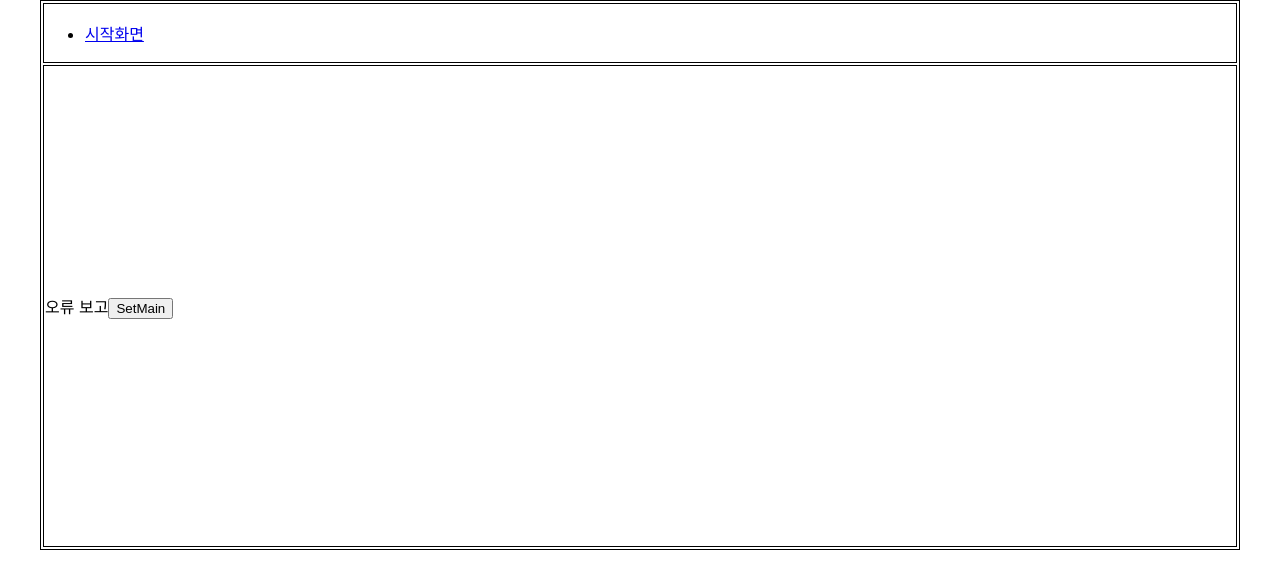
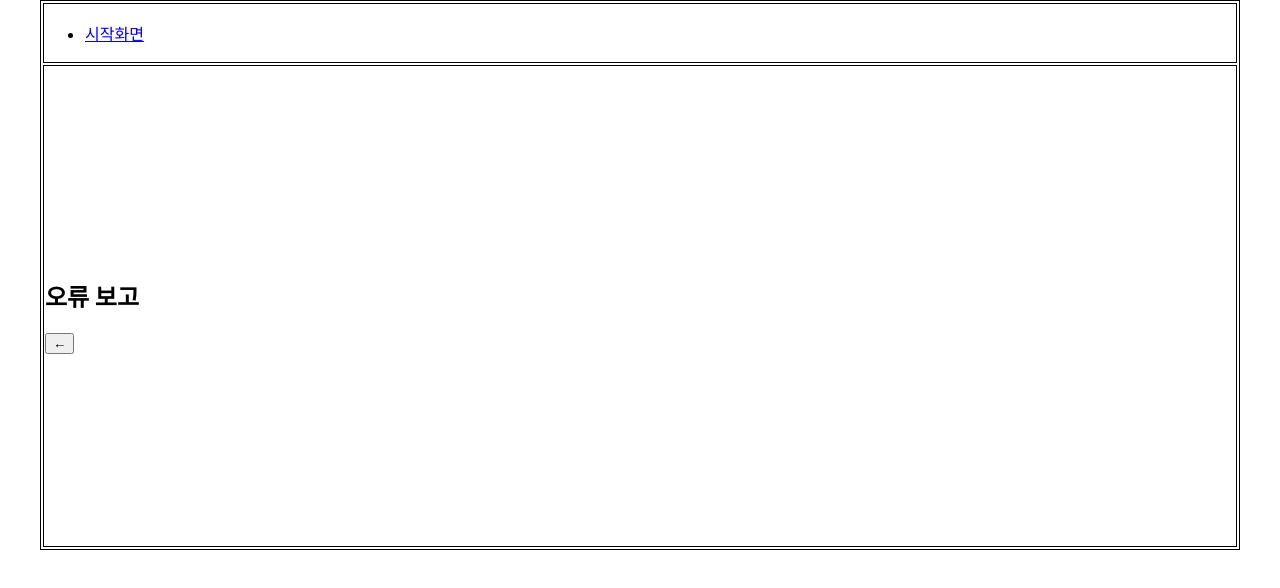
Before and after one commit to phayeon/Borrow-San, a React (Create React App) app in the folder react/: page /claim in a window 1280 px wide. Shown: the top 588 px of the page. Built offline with nearby package versions, Linux system fonts and the light colour scheme.

Commit message:
modify 12-08 19:41

```diff
--- a/react/src/application/components/Claim.jsx
+++ b/react/src/application/components/Claim.jsx
@@ -1,9 +1,11 @@
 const Claim = () => {
     const backpage = () => {window.history.back()}
-    return(<>
-    오류 보고
-    <button onClick={backpage}>SetMain</button>
-    </>)
+    return(
+    <body>
+    <h2>오류 보고</h2>
+    <button onClick={backpage}>←</button>
+    </body>
+    )
 }
 
 export default Claim
--- a/react/src/application/components/ImgReturn.jsx
+++ b/react/src/application/components/ImgReturn.jsx
@@ -6,7 +6,7 @@ const ImgReturn = () => {
                             window.location = "/main"}
     return (
         <body>
-        <button><Link to="/main">←</Link></button>
+        <button><Link to="/mainrent">←</Link></button>
         <label>우산 촬영</label><br/>
         <h1>카메라 자리</h1>
         <button onClick={RentInfo}>촬영</button><br/>
--- a/react/src/application/components/MainRent.jsx
+++ b/react/src/application/components/MainRent.jsx
@@ -6,10 +6,10 @@ const MainRent = () => {
     }
     return (
         <body>
-        <QIalert/>
+        {QIalert}
         <h1>메인화면(대여 중)</h1>
         <input placeholder="Secrch" name="search"/>
-        <button><Link to="/setmenu">메뉴</Link></button><br/>
+        <button><Link to="/setmain">메뉴</Link></button><br/>
         <button><Link to="/imgumb">우산 촬영</Link></button><br/>
         <button><Link to="/claim">오류 보고</Link></button><br/>
         <button><Link to="/imgreturn">반납하기</Link></button>
--- a/react/src/application/components/QrScan.jsx
+++ b/react/src/application/components/QrScan.jsx
@@ -6,6 +6,7 @@ const QrScan = () => {
         <button><Link to="/main">←</Link></button>
         <label>대여 QR스캔</label><br/>
         <h2>카메라 자리</h2>
+        <label>※ 인식 되면 자동으로 화면 이동 ※</label><br/><br/>
         <button><Link to="/qrinput">코드 입력</Link></button>
         <button><Link to="/qrscan">손전등(임시)</Link></button>
         </body>
--- a/react/src/application/components/SetMain.jsx
+++ b/react/src/application/components/SetMain.jsx
@@ -1,10 +1,9 @@
-import { Link } from "react-router-dom"
-
 const SetMain = () => {
+    const backpage = () => {window.history.back()}
     return(
     <body>
     <h2>메뉴 화면</h2>
-    <nav><Link to="/main">Main</Link></nav>
+    <button onClick={backpage}>←</button>
     </body>
     )
 }
```
